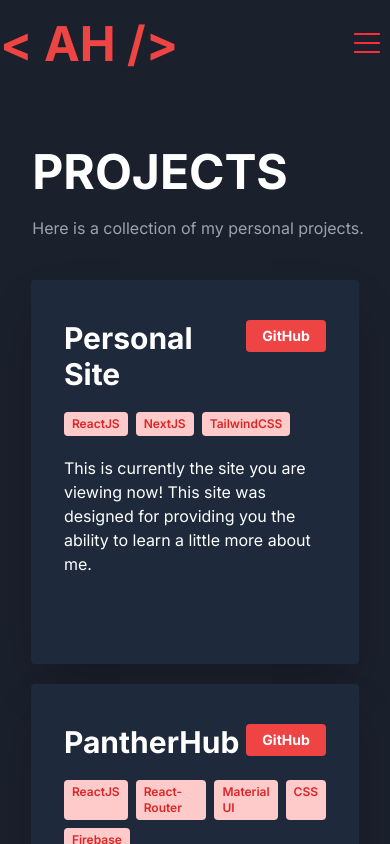
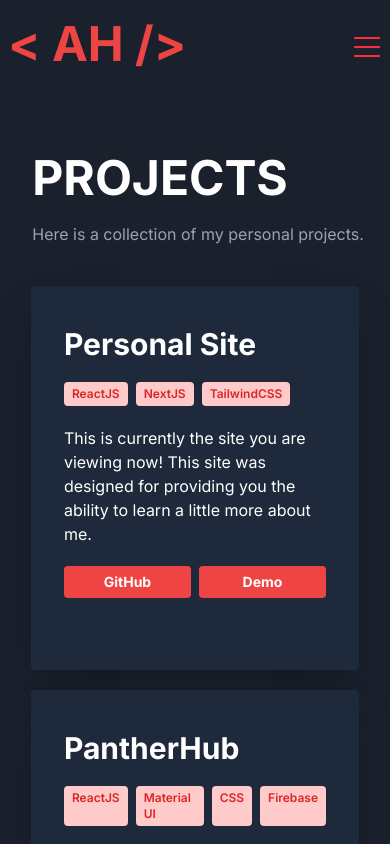
Before and after one commit to aholl7/Personal-Site, a Next.js app: page /projects in a window 390 px wide. Shown: the top 844 px of the page. Built offline with nearby package versions, Linux system fonts and the light colour scheme.

Commit message:
Sticky header, animations, and minor additions such as links added

```diff
--- a/components/Header.js
+++ b/components/Header.js
@@ -5,6 +5,7 @@ import Image from "next/image";
 import MobileNavBar from "../components/MobileNav.js";
 import NavComponent from "../components/MNavComp.js";
 import Link from 'next/link';
+
 const Header = () => {
     const [isClicked, setIsClicked] = useState(false);
 
@@ -14,11 +15,27 @@ const Header = () => {
 
     }
 
+    useEffect(() => {
+        window.onscroll = function() {myFunction()};
+
+        var header = document.getElementById("myNav");
+        var sticky = header.offsetTop;
+
+          function myFunction() {
+          if (window.pageYOffset > 180) {
+              header.classList.add("sticky");
+          } else {
+              header.classList.remove("sticky");
+          }
+
+          }
+    },[])
+
     return (
-        <div id = "topNav">
+        <div id="myNav">
             <div className="flex">
                 <div>
-                    <h1 className="text-5xl font-bold mt-5 text-red-500">{"< "}AH{" />"}</h1>
+                    <h1 className="text-5xl ml-2 font-bold mt-5 text-red-500">{"< "}AH{" />"}</h1>
                 </div>
                 <div className="ml-auto">
                     <NavBar />
--- a/components/Journey.js
+++ b/components/Journey.js
@@ -4,6 +4,7 @@ import PV from "../public/images/PVAMULogo.png";
 import AIG from "../public/images/AIG.png";
 import GF from "../public/images/GeorgeFoundation.png"
 import Image from "next/image";
+import React, {useEffect} from "react";
 
 const Journey = () => {
     return (
--- a/components/MobileNav.js
+++ b/components/MobileNav.js
@@ -6,7 +6,7 @@ import NavIcon from "../public/images/NavIcon.png";
 const MobileNavBar = (props) => {
     return (
         <div>
-            <div className="float-right mt-7 mr-2 relative inline-block bottom-0 lg:hidden cursor-pointer" onClick={props.displayNav}>
+            <div className="float-right mt-8 mr-2 pb-3 ml-2 relative inline-block bottom-0 lg:hidden cursor-pointer" onClick={props.displayNav}>
                 <Image src={NavIcon} height={30} width={30} />
             </div>
 
--- a/components/ProjectBox.js
+++ b/components/ProjectBox.js
@@ -10,13 +10,20 @@ const ProjectBox = (props) => {
             window.open(props.link);
         }
     }
+
+    const viewDemo = (e) => {
+        e.preventDefault(e);
+        window.open(props.demoLink);
+
+    }
     return (
-        <div className="shadow-2xl bg-slate-800  rounded xl:h-72 h-96 w-full">
+        <div className="shadow-2xl bg-slate-800 rounded xl:h-72 md:h-[16rem] h-[24rem] w-full" onClick={(e)=>{viewDemo(e)}}>
             <div className="w-4/5 ml-auto mr-auto">
-                <div className="grid grid-cols-2 gap-2">
+                <div className="md:grid md:grid-cols-2 md:gap-2 flex">
                     <h1 className="text-3xl mt-10 font-bold">{props.title}</h1>
-                    <div>
-                        <button className="bg-red-500 ml-10 font-bold w-20 text-sm h-8 rounded-l rounded-r mt-10 float-right" onClick={(e)=>{viewRep(e)}}>GitHub</button>
+                    <div className="md:grid md:grid-cols-2 md:gap-4 hidden">
+                        <button className="bg-red-500 font-bold text-sm h-8 rounded-l rounded-r mt-10 float-right"onClick={(e) => {props.isPublic ? viewRep(e) : props.toggleModal()}}>GitHub</button>
+                        <button className="bg-red-500 font-bold text-sm h-8 rounded-l rounded-r mt-10 float-right" onClick={(e)=>{viewDemo(e)}}>Demo</button>
                     </div>
 
                 </div>
@@ -75,9 +82,13 @@ const ProjectBox = (props) => {
                        {props.description}
                     </p>
                 </div>
-
+                <div className="md:hidden grid grid-cols-2 gap-2 mt-5">
+                        <button className="bg-red-500 font-bold text-sm h-8 rounded-l rounded-r float-right" onClick={(e) => {props.isPublic ? viewRep(e) : props.toggleModal()}}>GitHub</button>
+                        <button className="bg-red-500 font-bold text-sm h-8 rounded-l rounded-r float-right" onClick={(e)=>{viewDemo(e)}}>Demo</button>
+                </div>
 
             </div>
+
 
 
         </div>
--- a/pages/about-me.js
+++ b/pages/about-me.js
@@ -1,4 +1,5 @@
 import Header from "../components/Header.js";
+import React, {useEffect } from 'react';
 import Head from "next/head";
 import Image from "next/image";
 import Smile from "../public/images/Smile.png";
@@ -7,14 +8,17 @@ import Skills from "../components/Skills.js";
 
 
 const AboutMe = () => {
+    useEffect(()=> {
+        document.querySelector(".content").style.opacity = "1";
+      }, []);
     return (
         <div>
             <Head>
                 <title>About</title>
                 <link rel="icon" href="/favicon.ico" />
             </Head>
-            <main className="lg:w-11/12 md:w-full ml-auto mr-auto relative pb-10">
-                <Header />
+            <Header />
+            <main className="content lg:w-11/12 md:w-full ml-auto mr-auto relative pb-10" style={{opacity: "0", transition: "opacity 3s"}}>
                 <div>
                     <h1 className="text-5xl mt-20 font-bold">ABOUT ME</h1>
                     <div className="lg:grid lg:grid-cols-2 lg:gap-0 mt-20" >
--- a/pages/blog.js
+++ b/pages/blog.js
@@ -1,4 +1,5 @@
 import Header from "../components/Header.js";
+import React, {useEffect } from 'react';
 import PlaceHolder from "../components/placeholder";
 const Blog = () => {
     return (
--- a/pages/projects.js
+++ b/pages/projects.js
@@ -1,15 +1,60 @@
 import Header from "../components/Header.js";
+import React, {useState, useEffect } from 'react';
 import Head from "next/head";
 import ProjectBox from "../components/ProjectBox.js";
 const Portfolio = () => {
+    const [isClicked, setIsClicked] = useState(false);
+    const [hasBeenClicked, setHasBeenClicked] = useState(false);
+    const toggleModal = () => {
+        setHasBeenClicked(true);
+        if(isClicked){
+            setIsClicked(false);
+            document.querySelector(".content").style.opacity = "1";
+            document.querySelector("#myNav").style.opacity = "1";
+        }else{
+            setIsClicked(true);
+            document.querySelector(".content").style.opacity = "0.5";
+            document.querySelector("#myNav").style.opacity = "0.5";
+        }
+
+    }
+    useEffect(()=> {
+        document.querySelector(".content").style.opacity = "1";
+
+      }, []);
     return (
         <div>
             <Head>
                 <title>Home</title>
                 <link rel="icon" href="/favicon.ico" />
             </Head>
-            <main className="lg:w-11/12 md:w-full ml-auto mr-auto relative pb-10">
-                <Header />
+            <Header />
+            {isClicked && (
+
+                <div className="overflow-y-auto overflow-x-hidden fixed top-0 right-0 z-50 md:inset-0 h-modal md:h-full">
+                    <div className="relative p-4 w-full max-w-2xl h-full md:h-auto ml-auto mr-auto mt-20">
+                        <div className="relative bg-white rounded-lg shadow dark:bg-gray-700">
+                            <div className="flex justify-between items-start p-4 rounded-t border-b dark:border-gray-600">
+                                <h3 className="text-xl font-semibold text-gray-900 dark:text-white">
+                                    Private Repository
+                                </h3>
+                                <button type="button" className="text-gray-400 bg-transparent hover:bg-gray-200 hover:text-gray-900 rounded-lg text-sm p-1.5 ml-auto inline-flex items-center dark:hover:bg-gray-600 dark:hover:text-white" onClick={toggleModal}>
+                                    <svg className="w-5 h-5" fill="currentColor" viewBox="0 0 20 20" xmlns="http://www.w3.org/2000/svg"><path fillRule="evenodd" d="M4.293 4.293a1 1 0 011.414 0L10 8.586l4.293-4.293a1 1 0 111.414 1.414L11.414 10l4.293 4.293a1 1 0 01-1.414 1.414L10 11.414l-4.293 4.293a1 1 0 01-1.414-1.414L8.586 10 4.293 5.707a1 1 0 010-1.414z" clipRule="evenodd"></path></svg>
+                                </button>
+                            </div>
+                            <div className="p-6 space-y-6">
+                                <p className="text-base leading-relaxed text-gray-500 dark:text-gray-400">
+                                Since PantherHub was a unique Senior Design project at my university, the repository is private. If you want to view PantherHub, click the Demo button to see a recording of the project in action! This recording took place during the presentation of the project, however, I have removed the audio and have sped up just a little for time purposes.
+                                </p>
+
+                            </div>
+
+                        </div>
+                    </div>
+                </div>
+
+                )}
+            <main className="content lg:w-11/12 md:w-full ml-auto mr-auto relative pb-10" style={{opacity: "0", transition: !hasBeenClicked ? "opacity 3s" : "none"}}>
                 <div className="md:w-full md:ml-0 md:mr-0 w-11/12 ml-auto mr-auto">
                     <div className="xl:ml-0 ml-4 mt-20">
                         <h1 className="text-5xl font-bold">PROJECTS</h1>
@@ -22,19 +67,23 @@ const Portfolio = () => {
                             tags={["ReactJS", "NextJS", "TailwindCSS"]}
                             description={"This is currently the site you are viewing now! This site was designed for providing you the ability to learn a little more about me."}
                             link={"https://github.com/aholl7/Personal-Site"}
+                            demoLink={"https://personal-site-aholl7.vercel.app/"}
                             isPublic={true}
                         />
                         <ProjectBox
                             title={"PantherHub"}
-                            tags={["ReactJS", "React-Router", "Material UI", "CSS", "Firebase"]}
+                            tags={["ReactJS", "Material UI", "CSS", "Firebase"]}
                             description={"PantherHub is a social media web application for students at my college to provide them an outlet to find like-minded individuals and connect with other students across campus."}
                             isPublic={false}
+                            demoLink={"https://drive.google.com/file/d/14b5MF01LxwQgcABE2zMXHMCM3aplCloM/view?usp=sharing"}
+                            toggleModal={toggleModal}
                         />
                         <ProjectBox
                             title={"Budget App"}
                             tags={["HTML", "CSS", "JavaScript", "Firebase"]}
                             description={"You have the ability to add expenses that you will be encountering whether monthly or by semester and income that you incur whether monthly or by semester."}
                             link={"https://github.com/aholl7/BudgetApplication"}
+                            demoLink={"https://github.com/aholl7/BudgetApplication"}
                             isPublic={true}
                         />
                         <ProjectBox
@@ -42,14 +91,21 @@ const Portfolio = () => {
                             tags={["HTML", "CSS", "JavaScript"]}
                             description={"Presidential Understandng is an educational site that informs viewers of the site about all the presidents of the United States of America. "}
                             link={"https://github.com/aholl7/presidentalunderstanding.github.io"}
+                            demoLink={"http://presidentalunderstanding-github-io.vercel.app/"}
                             isPublic={true}
                         />
 
                     </div>
 
+
                 </div>
 
+
+
+
+
             </main>
+
         </div>
     );
 }
--- a/styles/globals.css
+++ b/styles/globals.css
@@ -18,6 +18,6 @@ body {
     transition: 1s; /*Allows sticky header to have a animation transition when scrolling*/
     top: 0; /*Sticks to the top of the page*/
     width: 100%;
-    background-color: red;
+    background-color: #000000;
     z-index: 1; /*Puts element above all the elements*/
   }
```
Also changed, not shown: components/Skills.js (+5 -5 lines), pages/contact.js (+9 -3 lines), pages/index.js (+13 -4 lines).
